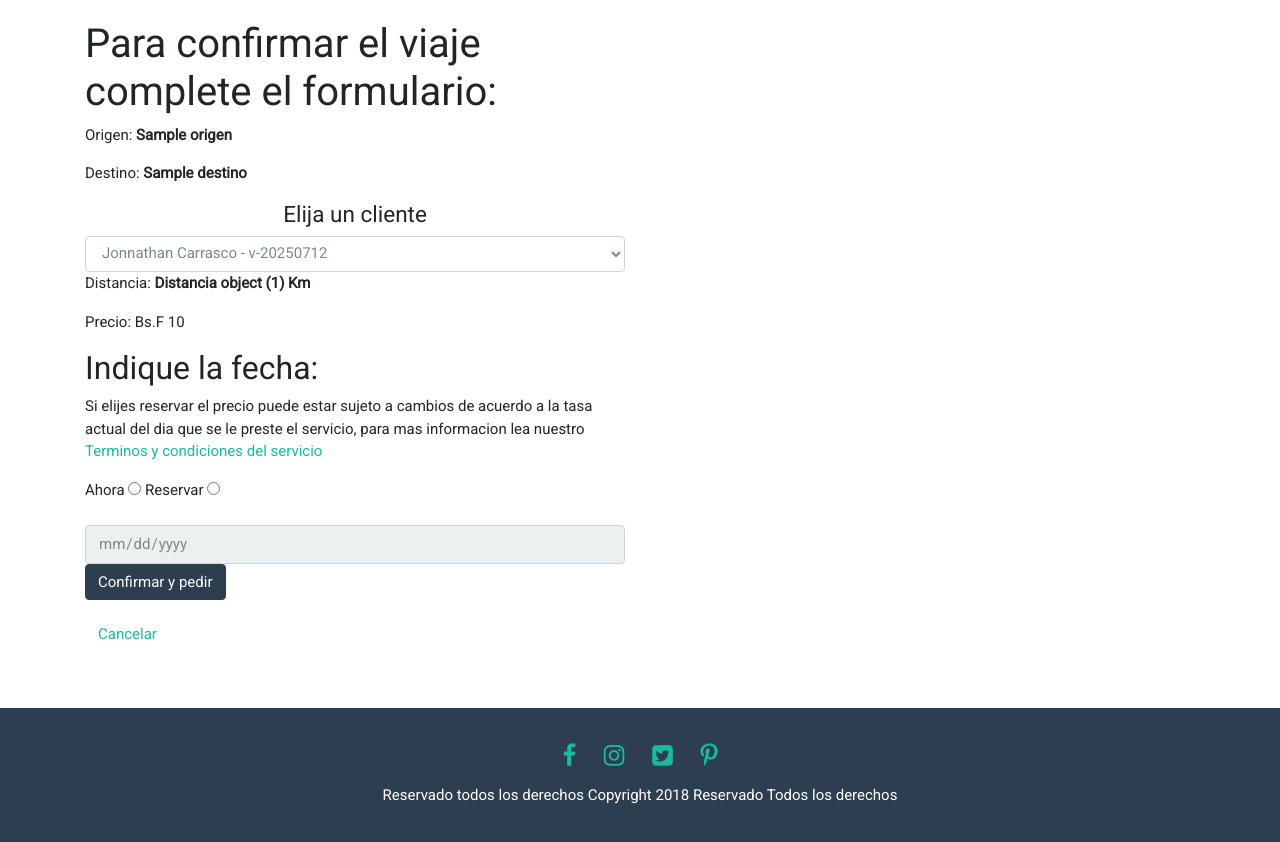
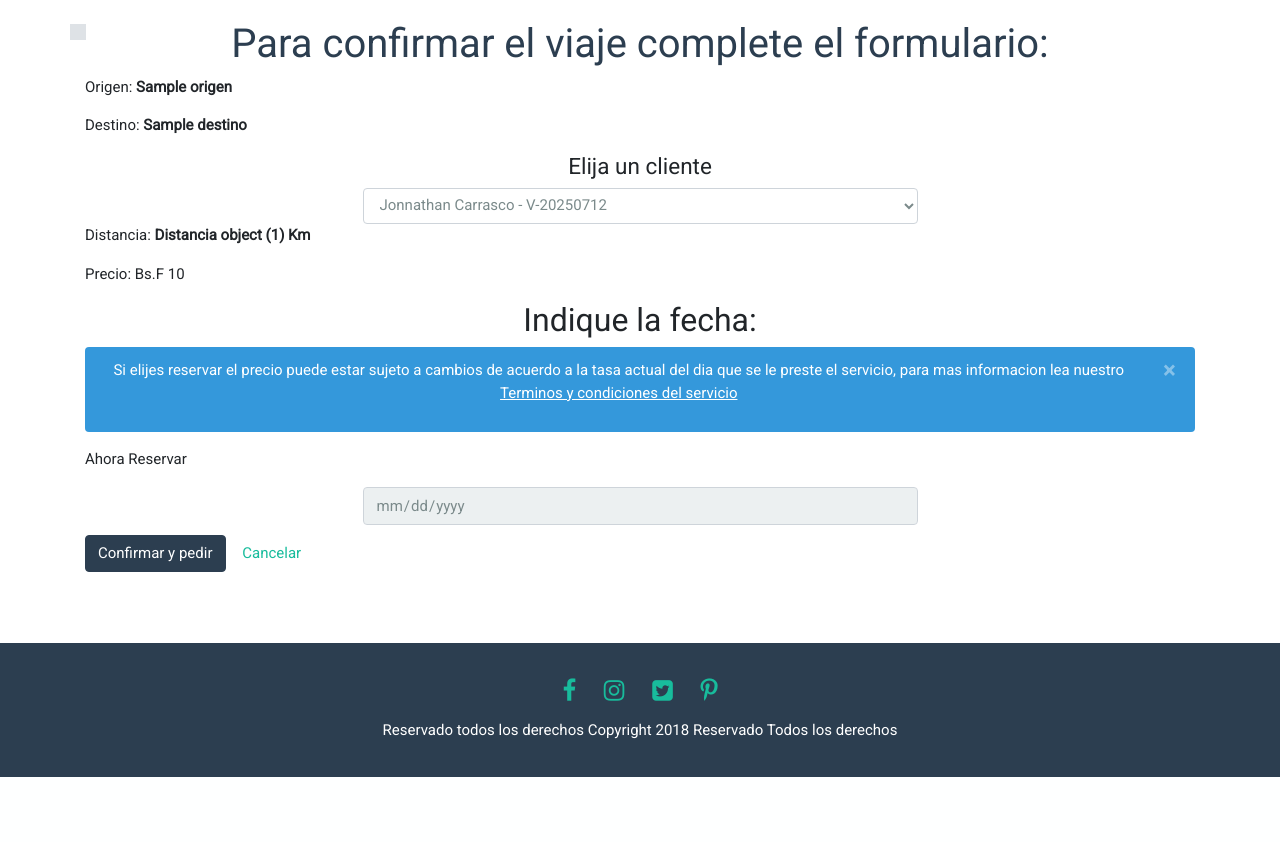
Before and after one commit to jesujokers/mayaca, a Django app: template templates/servicio/confirmar.html in a window 1280 px wide. Shown: the part 71-913 px from the top of the page. After the commit the page ends 848 px from the top, so only its background shows below. Run offline with Django 3.2, Linux system fonts and the light colour scheme; data comes from the database, SQL or seed files in the repository; tables that the repository leaves empty hold one stand-in row (values such as "Sample post"); the template is opened without the code that fills it: values that come from a table or form of the project are taken from there, most other values are stand-ins (such as "Sample title", 1, 10 or a date in 2020); parts of the project's set-up code (start-up, migrations or seed data) failed here and were passed over; some libraries are stand-ins or nearby versions.

Commit message:
Modificacion visual al template confirmar

```diff
--- a/templates/servicio/confirmar.html
+++ b/templates/servicio/confirmar.html
@@ -5,8 +5,8 @@
 
 <div class="container">
 	<div class="row">
-		<div class="col-md-6 wrap">
-			<h2>Para confirmar el viaje complete el formulario: </h2>
+		<div class="col-md-12 wrap">
+			<h2 class="text-center text-primary">Para confirmar el viaje complete el formulario: </h2>
 			{% if origen %}
 				<form action="{% url 'servicio:pedido' %}" class="form-group" method="post">
 					{% csrf_token %}
@@ -21,9 +21,9 @@
 						{% else %}
 						<h4 class="text-center">Elija un cliente</h4>
 						    {% if clientes %}
-						    		<select name="cliente" id="cliente" class="form-control">
+						    		<select name="cliente" id="cliente" class="form-control" style="margin-left: auto; margin-right: auto; width: 50%;">
 						    			{% for cliente in clientes %}
-						    				<option value="{{ cliente.cedula }}">{{ cliente.usuario.first_name }} {{ cliente.usuario.last_name }} - v-{{ cliente.cedula }}</option>
+						    				<option value="{{ cliente.cedula }}">{{ cliente.usuario.first_name }} {{ cliente.usuario.last_name }} - V-{{ cliente.cedula }}</option>
 						    			{% endfor %}
 						    		</select>
 						    {% endif %}
@@ -35,27 +35,34 @@
 					</div>
 					<div class="form-group radio">
 
-						<h3>Indique la fecha:</h3>
-						<p>
-							Si elijes reservar el precio puede estar sujeto a cambios de acuerdo a la tasa actual del dia que se le preste el servicio, para mas informacion lea nuestro
-							<a href="#">Terminos y condiciones del servicio</a>
-						</p>
+						<h3 class="text-center">Indique la fecha:</h3>
+						<div class="alert alert-dismissible alert-info">
+							<button type="button" class="close" data-dismiss="alert">&times;</button>
+							<p class="text-center">
+								Si elijes reservar el precio puede estar sujeto a cambios de acuerdo a la tasa actual del dia que se le preste el servicio, para mas informacion lea nuestro
+								<a href="#">Terminos y condiciones del servicio</a>
+							</p>
+						</div>
 
-						<label for="ahora">Ahora</label>
-						<input type="radio" value="ahora" name="fecha" id="ahora">
+						<label for="ahora" class="custom-control-label">Ahora</label>
+						<input type="radio" value="ahora" name="fecha" id="ahora" class="custom-control-input">
 
-						<label for="reservar">Reservar</label>
-						<input type="radio" value="reservar" name="fecha" id="reservar">
+						<label for="reservar" class="custom-control-label">Reservar</label>
+						<input type="radio" value="reservar" name="fecha" id="reservar"  class="custom-control-input">
+
+
 
 					</div>
-						<div class="form-group">
-							<input type="date" class="form-control" min="2018-03-03" id="fecha_re" name="fecha_re" readonly="readonly">
-							<button type="submit" class="btn btn-primary">Confirmar y pedir</button>
+						<div class="form-group" style="margin: 10px auto">
+							<input type="date" class="form-control " min="2018-03-03" id="fecha_re" name="fecha_re" readonly="readonly" style="margin: 10px; margin-right: auto; margin-left: auto; width: 50%" >
+							<span class="text-center">
+								<button type="submit" class="btn btn-primary">Confirmar y pedir</button>
+								<a href="{% url 'servicio:pedir' %}" class="btn btn-default">Cancelar</a>
+							</span>
 						</div>
 				</form>
 			{% endif %}
 
-			<a href="{% url 'servicio:pedir' %}" class="btn btn-default">Cancelar</a>
 		</div>
 	</div>
 </div>
```
